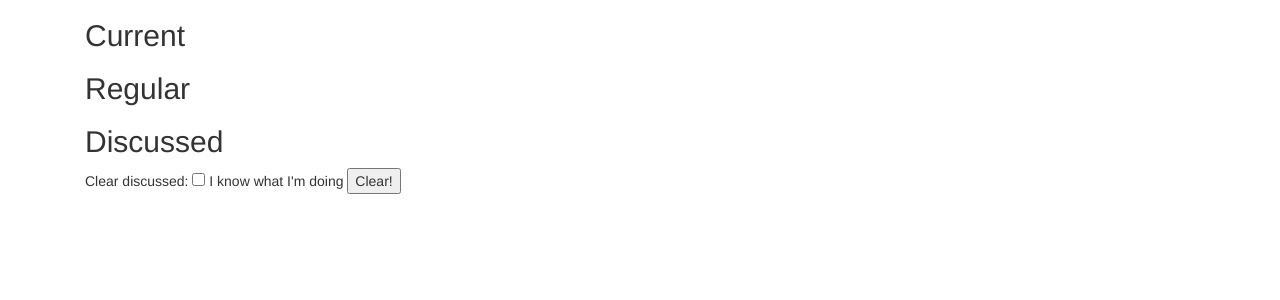
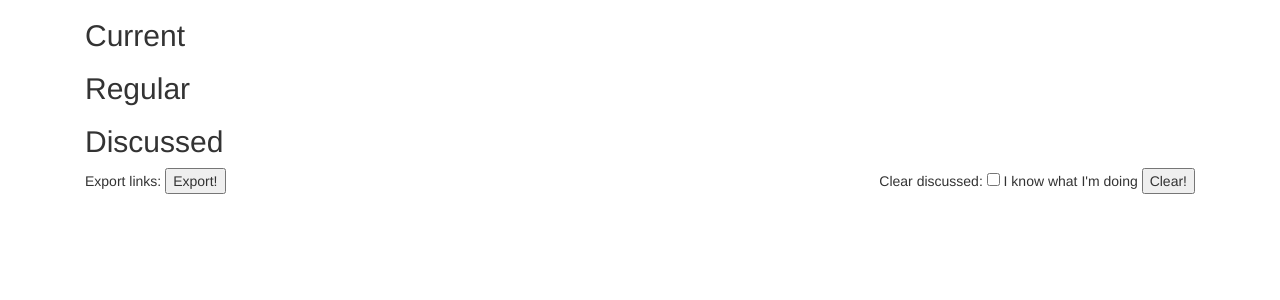
Before and after one commit to afiskon/py-topics-storage, a Flask app: template templates/themes.html in a window 1280 px wide. Shown: the part 51-351 px from the top of the page. Run offline with Flask 2, Linux system fonts and the light colour scheme; the template is opened without the code that fills it, so the values that code supplies are empty; some libraries are stand-ins or nearby versions.

Commit message:
Export page created

```diff
--- a/application.py
+++ b/application.py
@@ -117,8 +117,15 @@ def get_priority(theme_id, action):
         update(theme_id, delta)
         return flask.redirect('/themes')
 
-@app.route('/themes/clear_discussed', methods=['POST'])
-def post_clear_discussed():
+@app.route('/themes/discussed/export', methods=['GET', 'POST'])
+def post_discussed_export():
+	with db_conn() as db:
+		desc_list = db.query("""SELECT description FROM themes WHERE status = 'd'""")
+		return flask.render_template('export.html', section = "themes")
+
+
+@app.route('/themes/discussed/cear', methods=['POST'])
+def post_discussed_clear():
     form = ClearDiscussedForm(flask.request.form)
     if form.validate() and form.sure.data == True:
          with db_conn() as db:
--- /dev/null
+++ b/templates/export.html
@@ -0,0 +1,6 @@
+{% extends "layout.html" %}
+{% block title %}Export{% endblock %}
+{% block body %}
+<h1>Export</h1>
+<p>TBD</p>
+{% endblock %}
--- a/templates/themes.html
+++ b/templates/themes.html
@@ -49,9 +49,19 @@
     {{ render_themes(regular) }}
 
 	<h2>Discussed</h3>
-    <form action="/themes/clear_discussed" method="post">
-	<p>Clear discussed: <input type="checkbox" name="sure" value="sure"> I know what I'm doing <input type="submit" value="Clear!" /></p>
+
+    <div style="float: left;">
+    <form action="/themes/discussed/export" method="post">
+	Export links: <input type="submit" value="Export!" />
     </form>
+    </div>
+
+    <div style="float: right;">
+    <form action="/themes/discussed/clear" method="post">
+	Clear discussed: <input type="checkbox" name="sure" value="sure"> I know what I'm doing <input type="submit" value="Clear!" />
+    </form>
+    </div>
+    <div style="clear: both;"></div>
 
     {{ render_themes(discussed) }}
 
```
